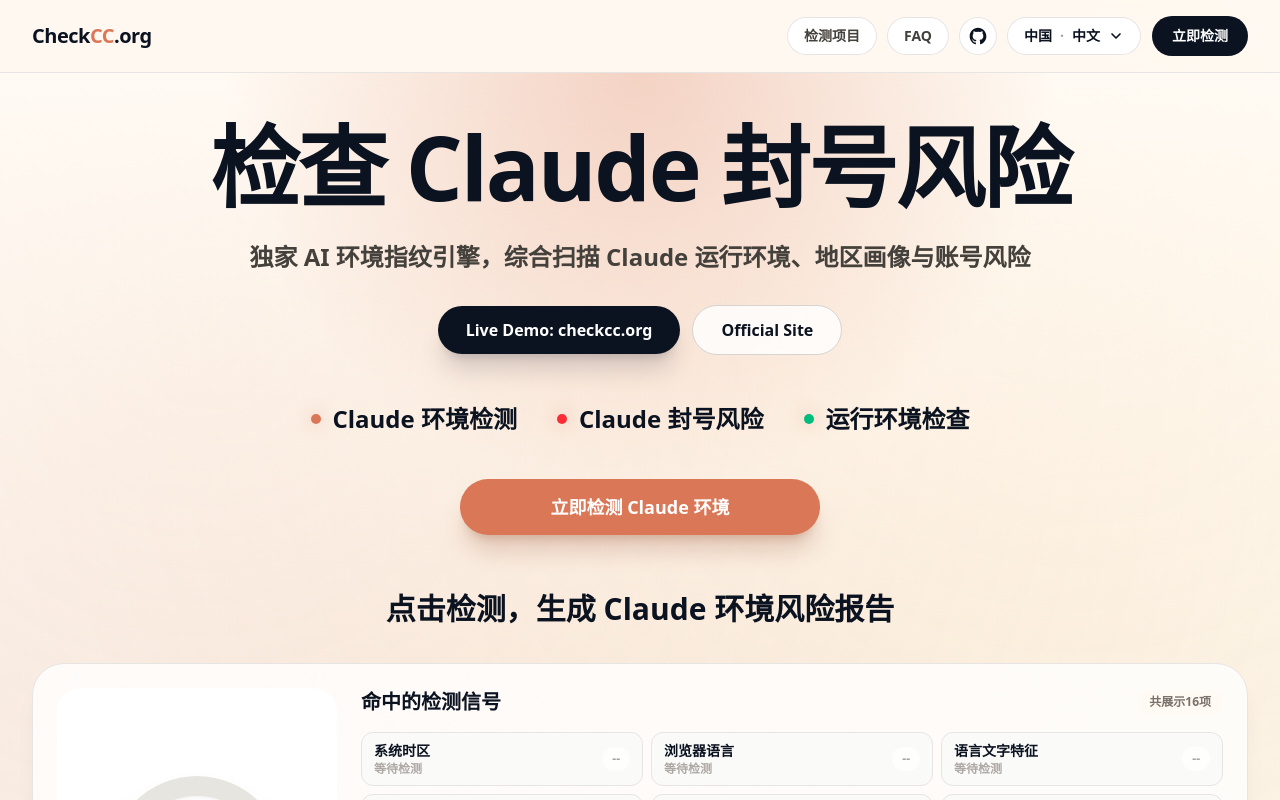
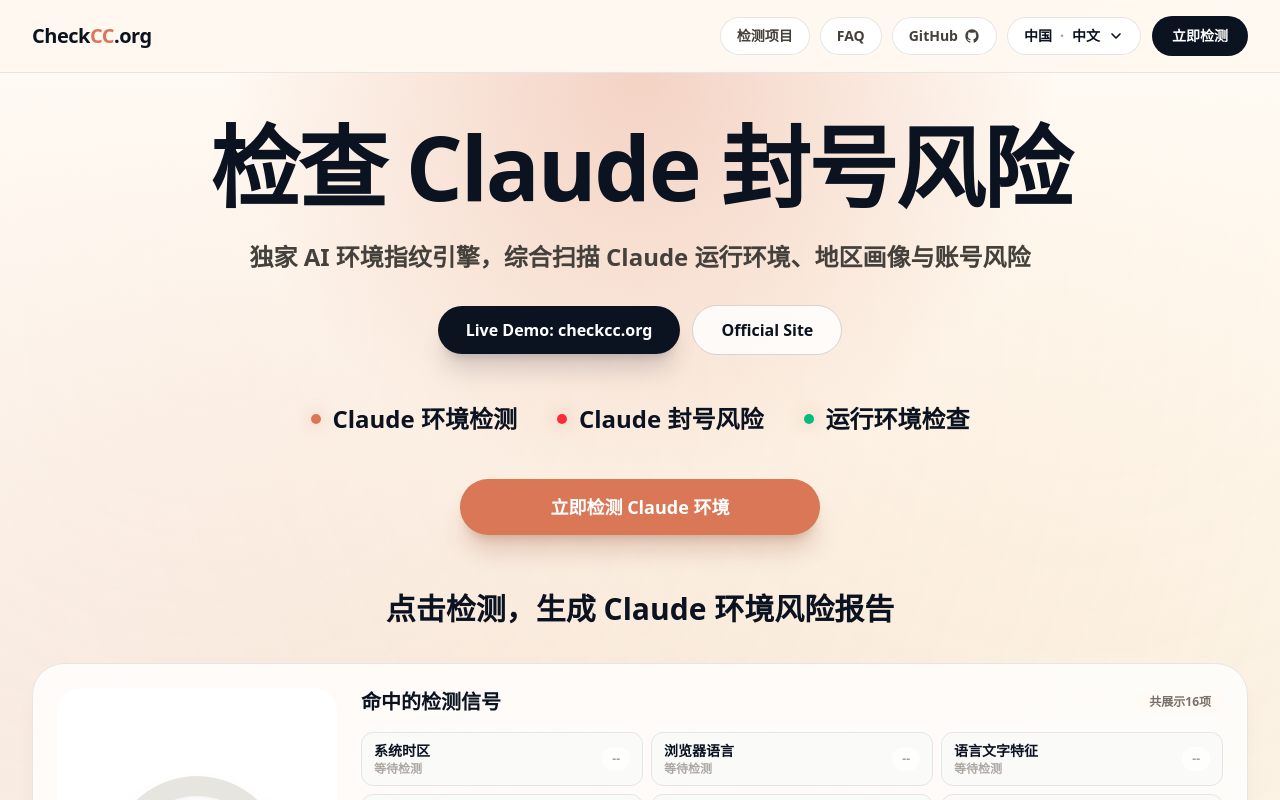
Before and after one commit to yacuo/check-cc, a Next.js app: page / in a window 1280 px wide. Shown: the top 800 px of the page. Built offline with nearby package versions, Linux system fonts and the light colour scheme.

Commit message:
chore: update GitHub nav button style

```diff
--- a/src/components/layout/SiteFrame.tsx
+++ b/src/components/layout/SiteFrame.tsx
@@ -91,8 +91,9 @@
                 {navItems.map((item) => (
                   <a key={item.href} href={item.href} className="cursor-pointer rounded-full bg-white px-4 py-2 text-stone-700 ring-1 ring-stone-200 transition hover:text-[#d97757] hover:ring-[#d97757]/40">{item.label}</a>
                 ))}
-                <a href="https://github.com/yacuo/check-cc" target="_blank" rel="noreferrer" aria-label="GitHub" className="grid size-9 place-items-center rounded-full bg-white text-[#0b1220] ring-1 ring-stone-200 transition hover:text-[#d97757] hover:ring-[#d97757]/40">
-                  <svg viewBox="0 0 24 24" className="size-5" fill="currentColor" aria-hidden="true"><path fillRule="evenodd" clipRule="evenodd" d="M12 2C6.477 2 2 6.589 2 12.253c0 4.53 2.865 8.371 6.839 9.727.5.094.683-.222.683-.494 0-.244-.009-.89-.014-1.747-2.782.62-3.369-1.375-3.369-1.375-.455-1.185-1.11-1.5-1.11-1.5-.908-.636.069-.623.069-.623 1.004.073 1.532 1.057 1.532 1.057.892 1.568 2.341 1.115 2.91.853.091-.662.35-1.115.636-1.371-2.221-.259-4.555-1.138-4.555-5.066 0-1.119.39-2.034 1.03-2.751-.103-.26-.446-1.302.098-2.714 0 0 .84-.276 2.75 1.05A9.37 9.37 0 0 1 12 6.957a9.36 9.36 0 0 1 2.504.345c1.909-1.326 2.747-1.05 2.747-1.05.546 1.412.203 2.454.1 2.714.641.717 1.029 1.632 1.029 2.751 0 3.938-2.337 4.804-4.566 5.058.359.317.679.943.679 1.9 0 1.371-.012 2.477-.012 2.813 0 .274.18.593.688.492C19.138 20.62 22 16.782 22 12.253 22 6.589 17.523 2 12 2Z" /></svg>
+                <a href="https://github.com/yacuo/check-cc" target="_blank" rel="noreferrer" className="flex cursor-pointer items-center gap-1.5 rounded-full bg-white px-4 py-2 text-sm font-black text-stone-700 ring-1 ring-stone-200 transition hover:text-[#d97757] hover:ring-[#d97757]/40">
+                  GitHub
+                  <svg viewBox="0 0 24 24" className="size-4" fill="currentColor" aria-hidden="true"><path fillRule="evenodd" clipRule="evenodd" d="M12 2C6.477 2 2 6.589 2 12.253c0 4.53 2.865 8.371 6.839 9.727.5.094.683-.222.683-.494 0-.244-.009-.89-.014-1.747-2.782.62-3.369-1.375-3.369-1.375-.455-1.185-1.11-1.5-1.11-1.5-.908-.636.069-.623.069-.623 1.004.073 1.532 1.057 1.532 1.057.892 1.568 2.341 1.115 2.91.853.091-.662.35-1.115.636-1.371-2.221-.259-4.555-1.138-4.555-5.066 0-1.119.39-2.034 1.03-2.751-.103-.26-.446-1.302.098-2.714 0 0 .84-.276 2.75 1.05A9.37 9.37 0 0 1 12 6.957a9.36 9.36 0 0 1 2.504.345c1.909-1.326 2.747-1.05 2.747-1.05.546 1.412.203 2.454.1 2.714.641.717 1.029 1.632 1.029 2.751 0 3.938-2.337 4.804-4.566 5.058.359.317.679.943.679 1.9 0 1.371-.012 2.477-.012 2.813 0 .274.18.593.688.492C19.138 20.62 22 16.782 22 12.253 22 6.589 17.523 2 12 2Z" /></svg>
                 </a>
                 <div className="relative">
                   <button type="button" aria-expanded={localeOpen} onClick={() => setLocaleOpen((value) => !value)} className="flex cursor-pointer items-center gap-2 rounded-full bg-white px-4 py-2 text-[#0b1220] ring-1 ring-stone-200 transition hover:ring-[#d97757]/40">
```
